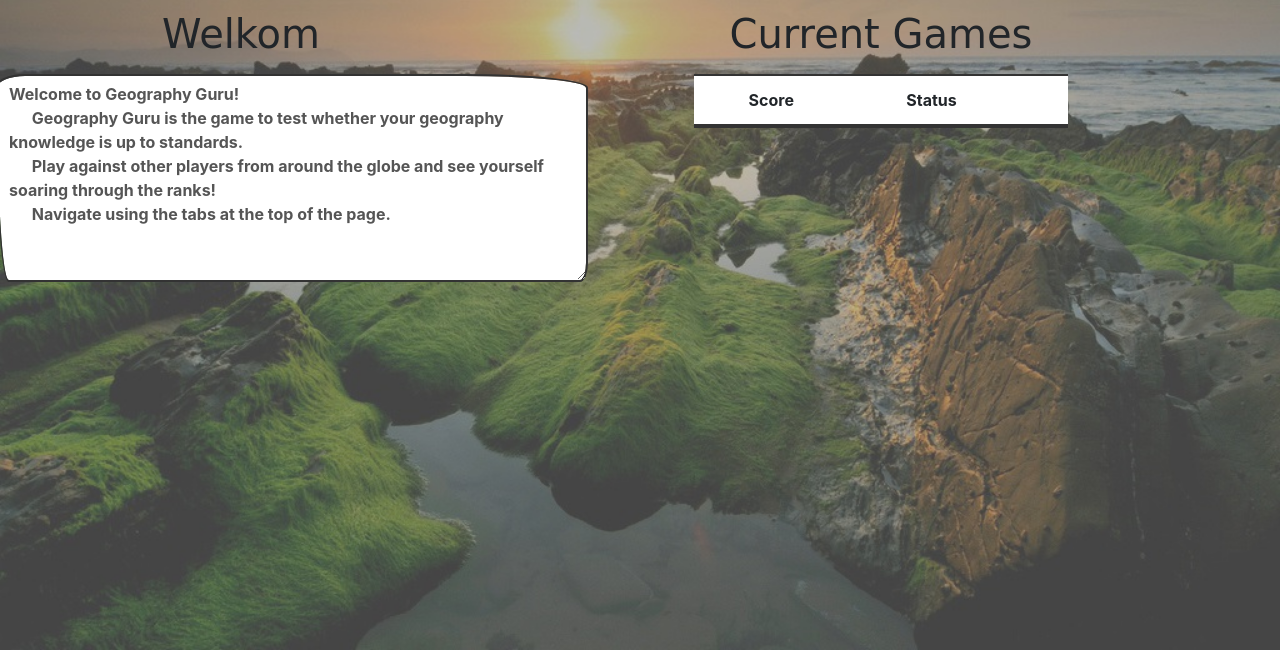
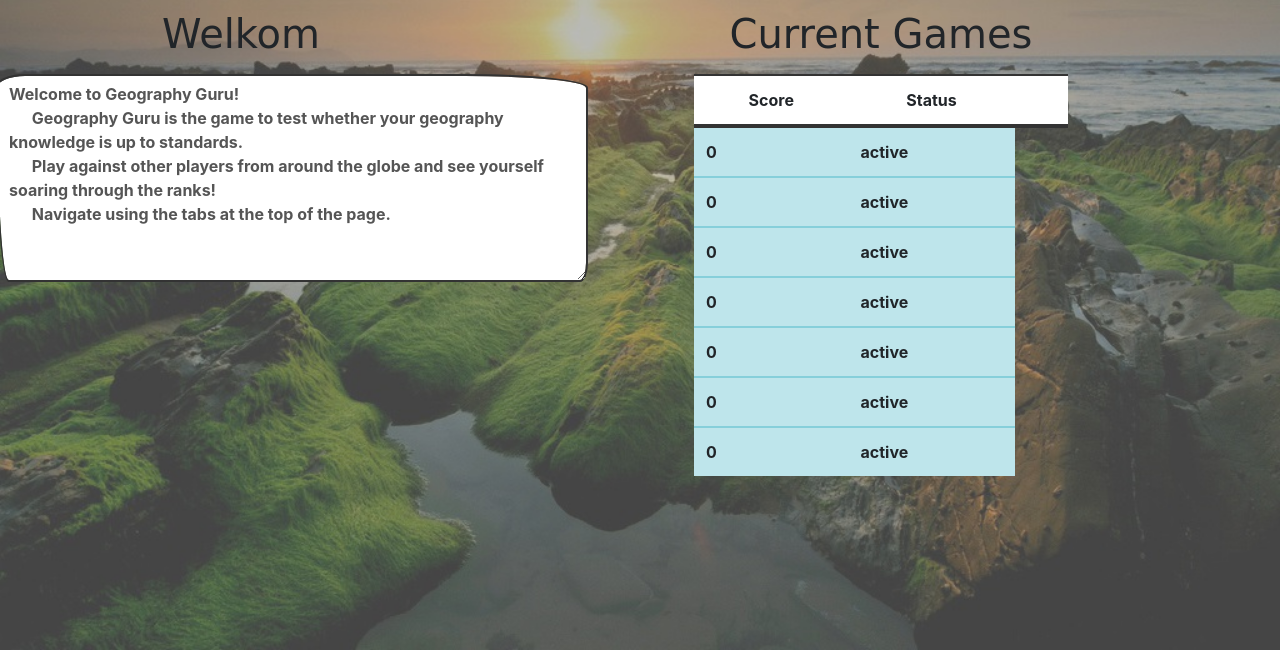
Before and after one commit to Jelleas/WebIK, a Flask app: page / in a window 1280 px wide. Shown: the part 150-800 px from the top of the page. Run offline with Flask 2, Linux system fonts and the light colour scheme; a user stored in the database is signed in; lists and menus that the app fills with data are empty; some libraries are stand-ins or nearby versions; some web fonts are replaced.

Commit message:
current games

```diff
--- a/application.py
+++ b/application.py
@@ -36,8 +36,10 @@ db = SQL("sqlite:///trivia.db")
 @login_required
 def index():
     rows = db.execute("SELECT * FROM games WHERE player1_id = :id and status = :active", id=session["user_id"], active = ("active"))
+    rows2 = db.execute("SELECT * FROM games WHERE player2_id = :id and status = :active", id=session["user_id"], active = ("active"))
 
-    return render_template("index.html", current = rows)
+    if rows or rows2:
+        return render_template("index.html", current = rows, current2 = rows2)
 
 
 @app.route("/login", methods=["GET", "POST"])
--- a/templates/index.html
+++ b/templates/index.html
@@ -33,21 +33,12 @@
           <td>{{ now.score }}</td>
           <td>{{ now.status }}</td>
         </tr>
-        <!--<tr class="table-success">-->
-
-        <!--  <td>Column content</td>-->
-        <!--  <td>Column content</td>-->
-        <!--</tr>-->
-        <!--<tr class="table-info">-->
-        <!--  <td>Column content</td>-->
-        <!--  <td>Column content</td>-->
-        <!--  <td>Column content</td>-->
-        <!--</tr>-->
-        <!--<tr class="table-success">-->
-        <!--  <td>Column content</td>-->
-        <!--  <td>Column content</td>-->
-        <!--  <td>Column content</td>-->
-        <!--</tr>-->
+        {% endfor %}
+        {% for now in current2 %}
+        <tr class="table-info">
+          <td>{{ now.score }}</td>
+          <td>{{ now.status }}</td>
+        </tr>
         {% endfor %}
     </thead>
   </div>
```
Also changed, not shown: trivia.db.
